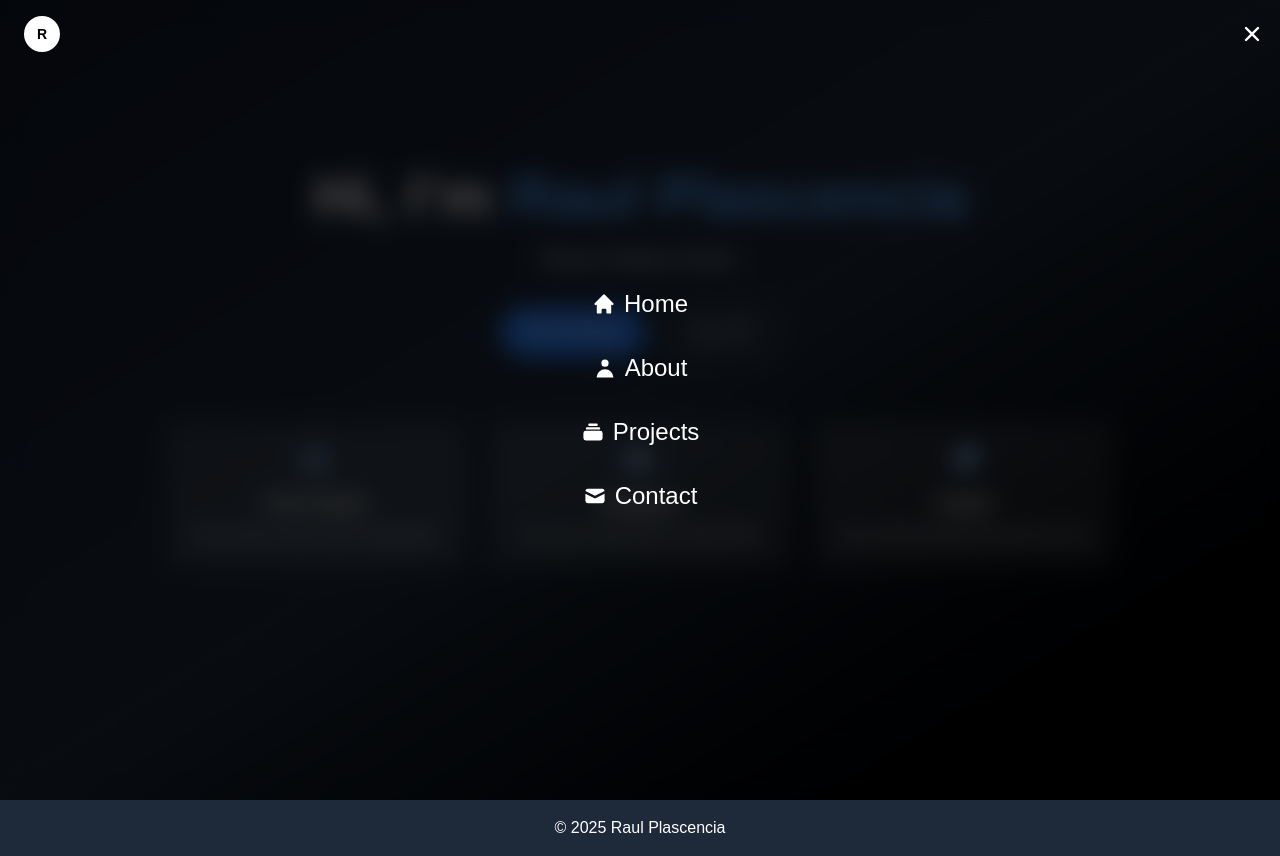
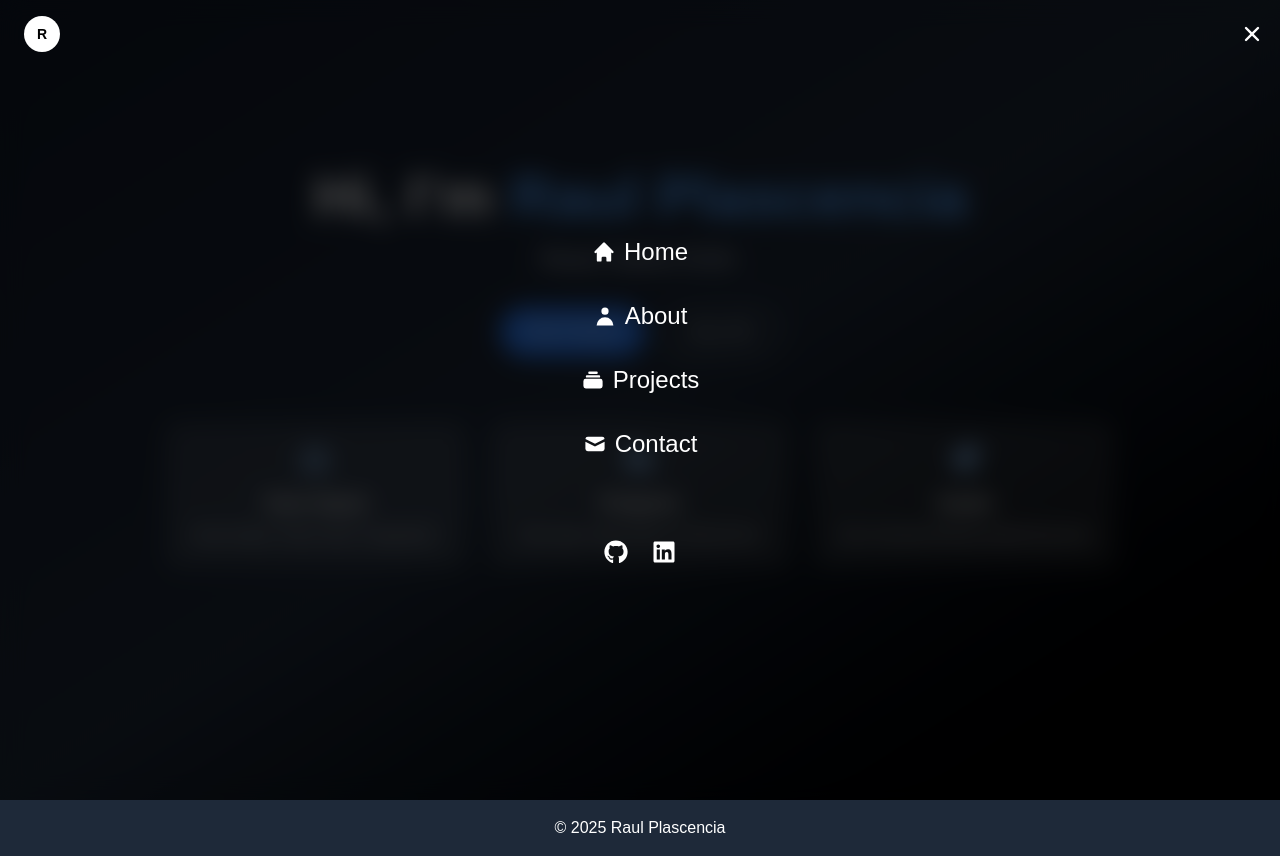
Before and after one commit to rplasc/portfolio, a Next.js app: page / in a window 1280 px wide. Both pictures are taken after a click on the button "Toggle menu". Built offline with nearby package versions, Linux system fonts and the light colour scheme.

Commit message:
Added social links to navbar menu

```diff
--- a/src/components/Navbar.tsx
+++ b/src/components/Navbar.tsx
@@ -4,19 +4,34 @@ import { useEffect, useState } from 'react';
 import Link from 'next/link';
 import { motion, AnimatePresence } from 'framer-motion';
 import { HiMenu, HiX, HiHome, HiUser, HiCollection, HiMail } from 'react-icons/hi';
+import { FaLinkedin, FaGithub } from 'react-icons/fa';
 
 export default function Navbar() {
   const [menuOpen, setMenuOpen] = useState(false);
 
+  // ESC key listener
   useEffect(() => {
     const handleEsc = (e: KeyboardEvent) => {
-      if (e.key === 'Escape') {
-        setMenuOpen(false);
-      }
+      if (e.key === 'Escape') setMenuOpen(false);
     };
     document.addEventListener('keydown', handleEsc);
     return () => document.removeEventListener('keydown', handleEsc);
   }, []);
+
+  // Scroll lock when menu is open
+  useEffect(() => {
+    document.body.style.overflow = menuOpen ? 'hidden' : 'auto';
+    return () => {
+      document.body.style.overflow = 'auto';
+    };
+  }, [menuOpen]);
+
+  const navLinks = [
+    { label: 'Home', href: '/', icon: <HiHome /> },
+    { label: 'About', href: '/about', icon: <HiUser /> },
+    { label: 'Projects', href: '/projects', icon: <HiCollection /> },
+    { label: 'Contact', href: '/contact', icon: <HiMail /> },
+  ];
 
   return (
     <>
@@ -41,7 +56,7 @@ export default function Navbar() {
         </div>
       </nav>
 
-      {/* Fullscreen Overlay Menu */}
+      {/* Fullscreen Menu */}
       <AnimatePresence>
         {menuOpen && (
           <motion.div
@@ -53,24 +68,69 @@ export default function Navbar() {
             onClick={() => setMenuOpen(false)}
             className="fixed inset-0 z-40 bg-black/70 backdrop-blur-md text-white flex items-center justify-center"
           >
-
-            <div
+            <motion.div
               onClick={(e) => e.stopPropagation()}
+              initial="hidden"
+              animate="visible"
+              exit="exit"
+              variants={{
+                visible: { transition: { staggerChildren: 0.1 } },
+                hidden: {},
+                exit: { transition: { staggerChildren: 0.05, staggerDirection: -1 } }
+              }}
               className="flex flex-col items-center justify-center space-y-8 text-2xl"
             >
-              <Link href="/" onClick={() => setMenuOpen(false)} className="flex items-center gap-2 hover:text-blue-400 transition-colors">
-                <HiHome /> Home
-              </Link>
-              <Link href="/about" onClick={() => setMenuOpen(false)} className="flex items-center gap-2 hover:text-blue-400 transition-colors">
-                <HiUser /> About
-              </Link>
-              <Link href="/projects" onClick={() => setMenuOpen(false)} className="flex items-center gap-2 hover:text-blue-400 transition-colors">
-                <HiCollection /> Projects
-              </Link>
-              <Link href="/contact" onClick={() => setMenuOpen(false)} className="flex items-center gap-2 hover:text-blue-400 transition-colors">
-                <HiMail /> Contact
-              </Link>
-            </div>
+              {navLinks.map(({ label, href, icon }, index) => (
+                <motion.div
+                  key={href}
+                  variants={{
+                    hidden: { opacity: 0, y: 20 },
+                    visible: { opacity: 1, y: 0 },
+                    exit: { opacity: 0, y: 10 }
+                  }}
+                  transition={{ duration: 0.4, ease: 'easeOut' }}
+                >
+                  <Link
+                    href={href}
+                    onClick={() => setMenuOpen(false)}
+                    className="flex items-center gap-2 hover:text-blue-400 transition-colors"
+                  >
+                    {icon} {label}
+                  </Link>
+                </motion.div>
+              ))}
+              {/* Social Icons */}
+              <motion.div
+                className="mt-12 flex space-x-6 text-2xl text-white"
+                initial={{ opacity: 0, y: 20 }}
+                animate={{ opacity: 1, y: 0 }}
+                exit={{ opacity: 0, y: 10 }}
+                transition={{ delay: 0.4, duration: 0.5, ease: 'easeOut' }}
+              >
+                <motion.a
+                  href="https://github.com/rplasc"
+                  target="_blank"
+                  rel="noopener noreferrer"
+                  aria-label="GitHub"
+                  className="hover:text-blue-400 transition"
+                  whileHover={{ scale: 1.2 }}
+                  whileTap={{ scale: 0.95 }}
+                >
+                  <FaGithub />
+                </motion.a>
+                <motion.a
+                  href="https://linkedin.com/in/raul-plascencia"
+                  target="_blank"
+                  rel="noopener noreferrer"
+                  aria-label="LinkedIn"
+                  className="hover:text-blue-400 transition"
+                  whileHover={{ scale: 1.2 }}
+                  whileTap={{ scale: 0.95 }}
+                >
+                  <FaLinkedin />
+                </motion.a>
+              </motion.div>
+            </motion.div>
           </motion.div>
         )}
       </AnimatePresence>
```
